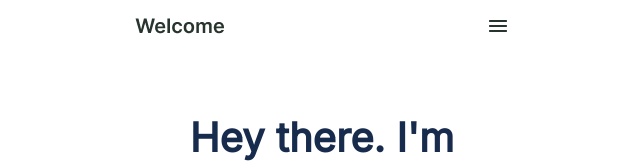
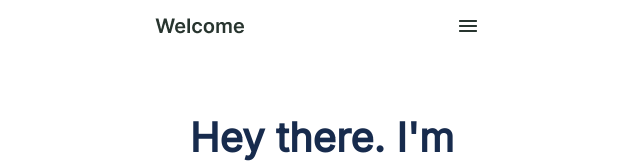
Before and after one commit to Nkaleth/My-portfolio, a website: page index.html in a window 1280 px wide. Shown: the top 163 px of the page, without its empty margins (318-958 px from the left). Drawn offline with Linux system fonts and the light colour scheme.

Commit message:
add final style.css corrections

```diff
--- a/style.css
+++ b/style.css
@@ -49,7 +49,7 @@ h1 span {
   color: #172b4d;
 }
 
-.aboutMe{
+.aboutMe {
   width: 375px;
   height: 650px;
   background-image: url(/img/header-illsutration-mobile@2x.png);
@@ -64,7 +64,7 @@ h1 span {
   height: 48px;
   width: 375px;
   display: flex;
-  justify-content:space-between;
+  justify-content: space-between;
   align-items: center;
 }
 
@@ -73,8 +73,16 @@ h1 span {
   width: 170.1666717529297px;
   top: 6342px;
   list-style: none;
-  padding-inline-start:0 ;
+  padding-inline-start: 0;
   display: flex;
   justify-content: space-between;
-  align-items:center
+  align-items: center;
 }
+
+.welcome {
+  padding-left: 20px;
+}
+
+.Menu {
+  padding-right: 30px;
+}
```
